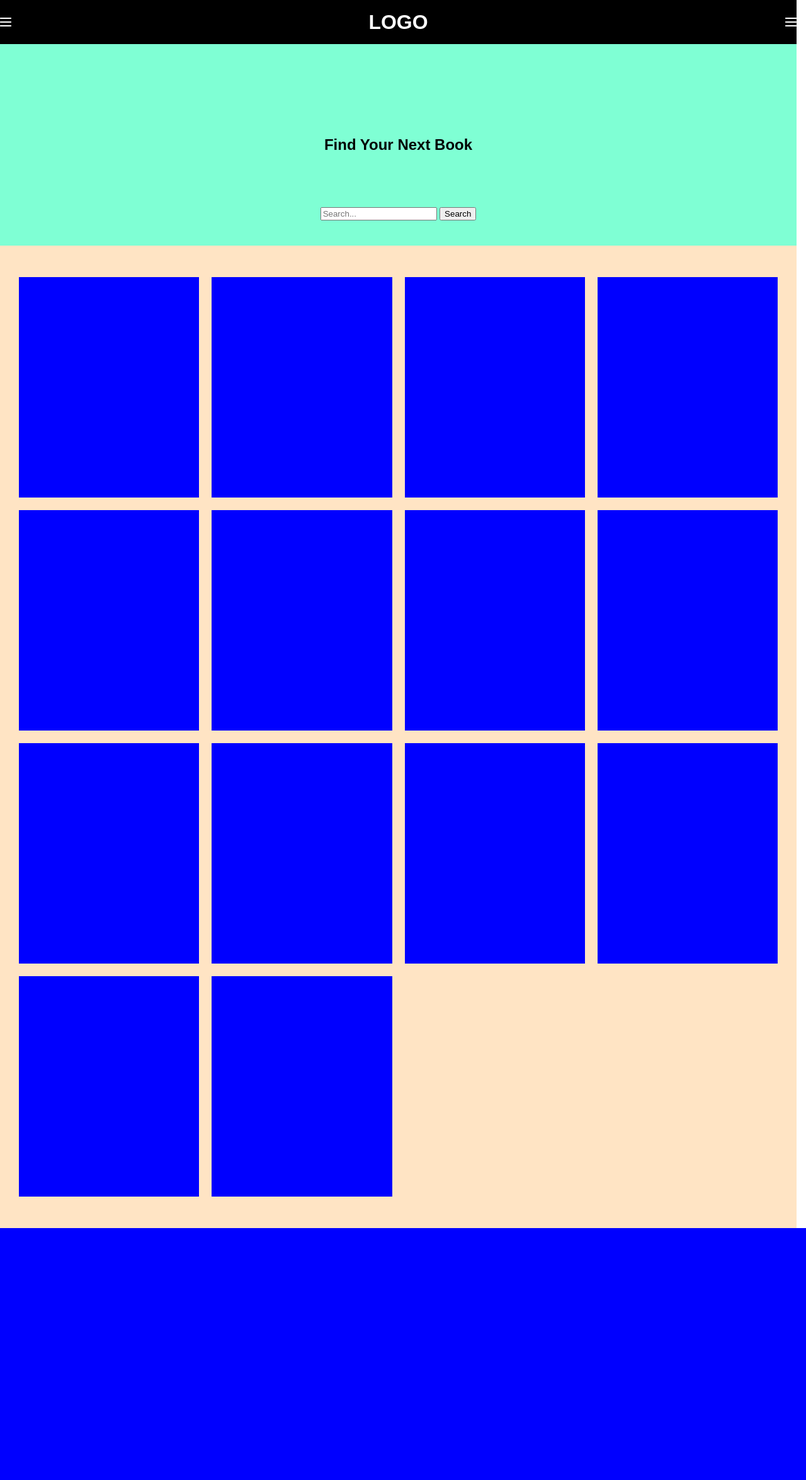
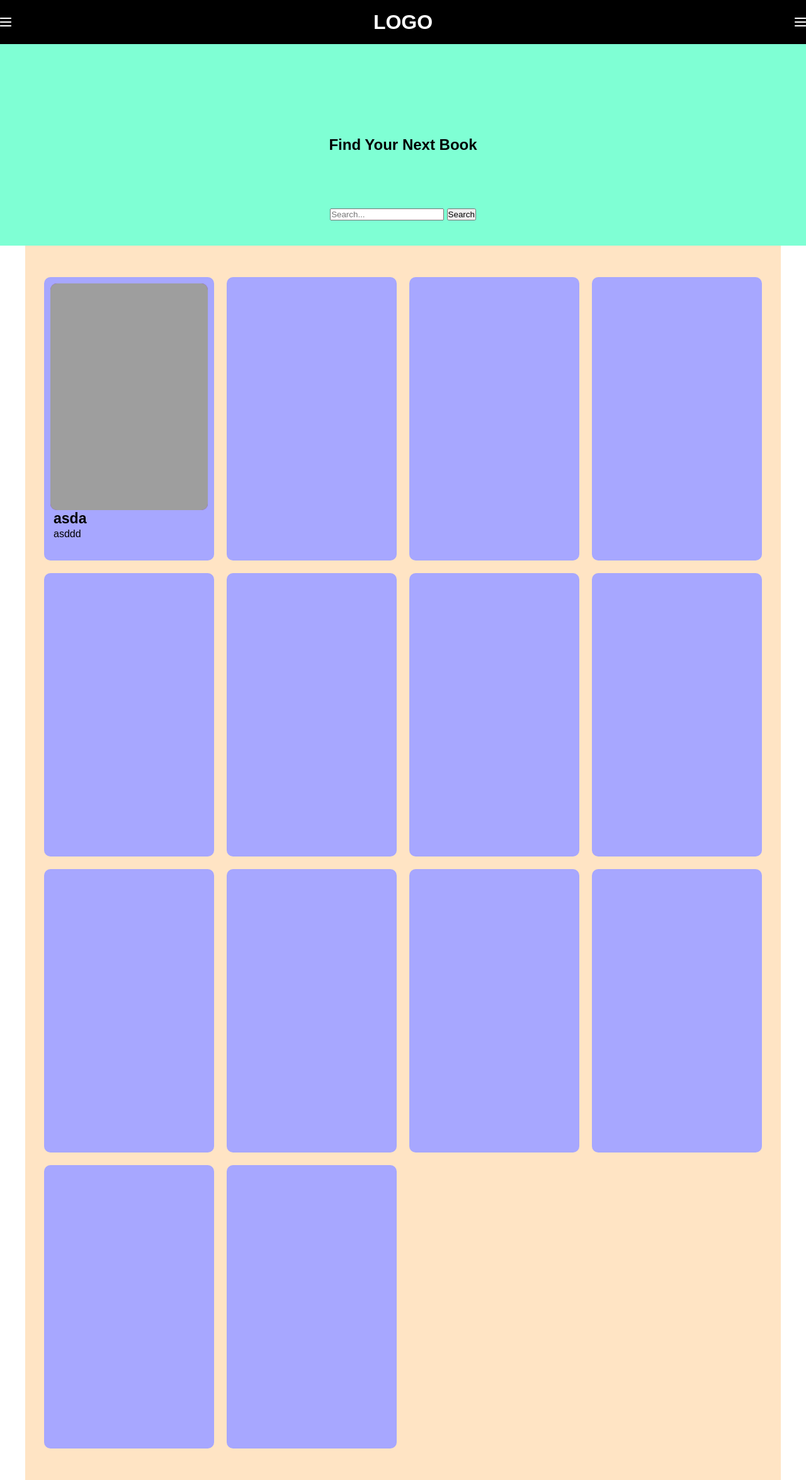
Before and after one commit to LuigiOdinson/Library-Management-System, a Node server app: template views/books.html in a window 1280 px wide. Shown: the whole page at 63% size. Before the commit the page ends 1950 px from the top, so only its background shows below. Run offline with Node 20, Linux system fonts and the light colour scheme; the template is opened without the code that fills it, so the values that code supplies are empty; grey boxes are pictures that could not be loaded.

Commit message:
worked on book-card css

```diff
--- a/public/css/books.css
+++ b/public/css/books.css
@@ -1,20 +1,8 @@
-:root {
-    --scrollbar-width: 15px;
-    --body-width: calc(100vw - var(--scrollbar-width));
-}
-body {
+* {
     margin: 0;
     padding: 0;
     box-sizing: border-box;
     font-family: Arial, sans-serif;
-    height: 1000px;
-    width: var(--body-width);
-}
-::-webkit-scrollbar {
-    width: var(--scrollbar-width)
-}
-::-webkit-scrollbar-track {
-    background-color: blueviolet;
 }
 .header {
     height: 70px;
@@ -25,11 +13,6 @@ body {
     align-items: center;
     justify-content: space-between;
 
-    /* we set the body width in body{} so elements don't get covered by the scrollbar
-    but since divs with position fixed or absolute need left,top,.. to
-    adjust (in this example it's gonna stick to the right side anyway)
-    we're gonna use max-width */
-    max-width: var(--body-width);
     position: fixed;
     left: 0;
     right: 0;
@@ -53,15 +36,43 @@ body {
 }
 .books-grid {
     display: grid;
-    grid-template-columns: repeat(4, 1fr);
+    /*
+    auto-fill adjusts the number of columns based on available space
+    minmax(230px, 1fr) ensures each column is at least 230px but can expand if there’s extra space
+    */
+    grid-template-columns: repeat(auto-fill, minmax(230px, 1fr));
+    gap: 20px;
     background-color: bisque;
     padding: 50px 30px;
-    row-gap: 20px;
-    column-gap: 20px;
+    max-width: 1200px;
+    margin: auto;
 }
 .book {
-    display: flex;
-    background-color: blue;
+    background-color: rgb(167, 167, 255);
+    height: 450px;
+    border-radius: 10px;
+}
+.book-cover {
+    background-color: blueviolet;
+    width: calc(100% - 20px);
+    /* -10px so the margin:5px doesn't expand beyond its container and break */
+    height: 80%;
+    margin: 10px;
+    margin-bottom: 0;
+    border-radius: 10px;
+    overflow: hidden;
+}
+.book-cover img {
     width: 100%;
-    height: 350px;
+    height: 100%;
+    object-fit: cover;
 }
+.book h2 {
+    font-size: 23px;
+    margin-left: 15px;
+    margin-bottom: 2px;
+}
+.book p {
+    font-size: 16px;
+    margin-left: 15px;
+}
--- a/views/books.html
+++ b/views/books.html
@@ -26,7 +26,13 @@
     </div>
 
     <div class="books-grid">
-        <div class="book"></div>
+        <div class="book">
+            <div class="book-cover">
+                <img src="https://m.media-amazon.com/images/I/81TLiZrasVL._SL1500_.jpg" alt="">
+            </div>
+            <h2>asda</h2>
+            <p>asddd</p>
+        </div>
         <div class="book"></div>
         <div class="book"></div>
         <div class="book"></div>
```
Also changed, not shown: data/books.json (added, +34 -0 lines), public/images/They Both Die At The End by Adam Silvera.jpeg (added).
